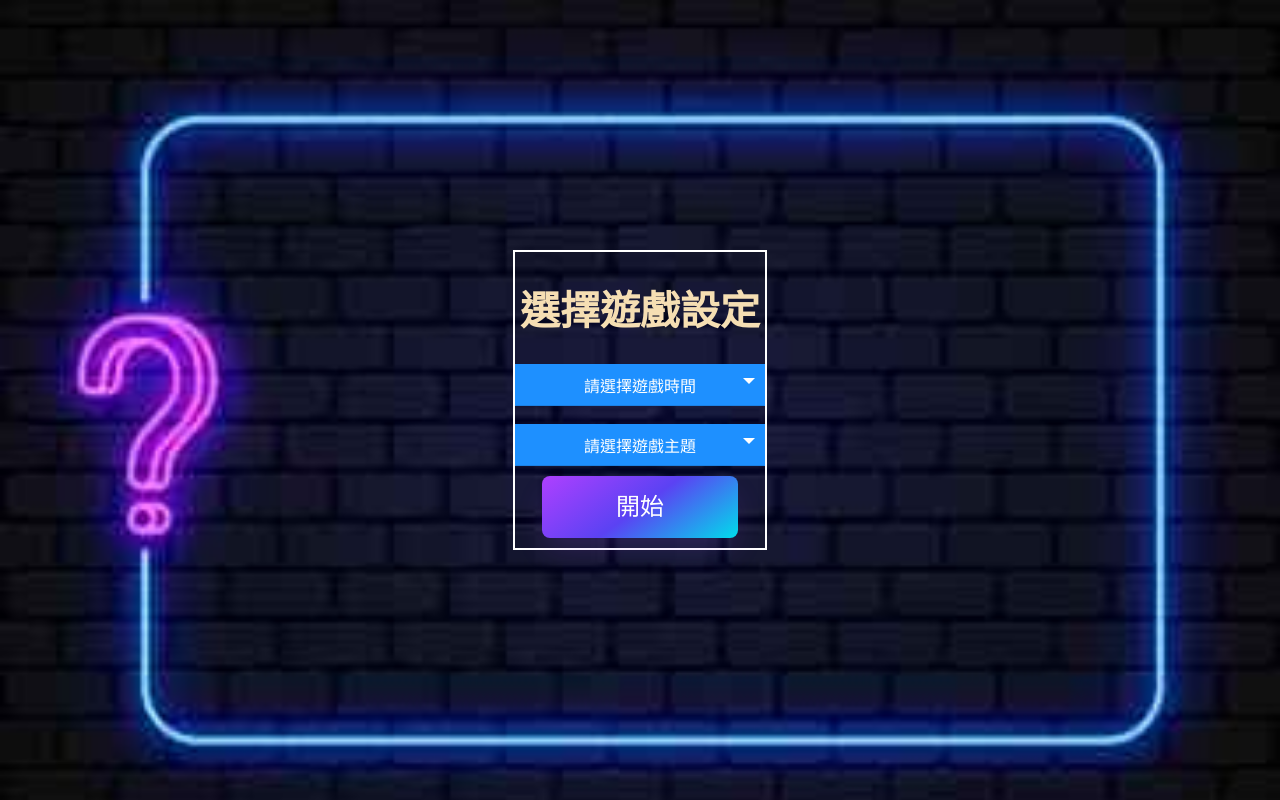
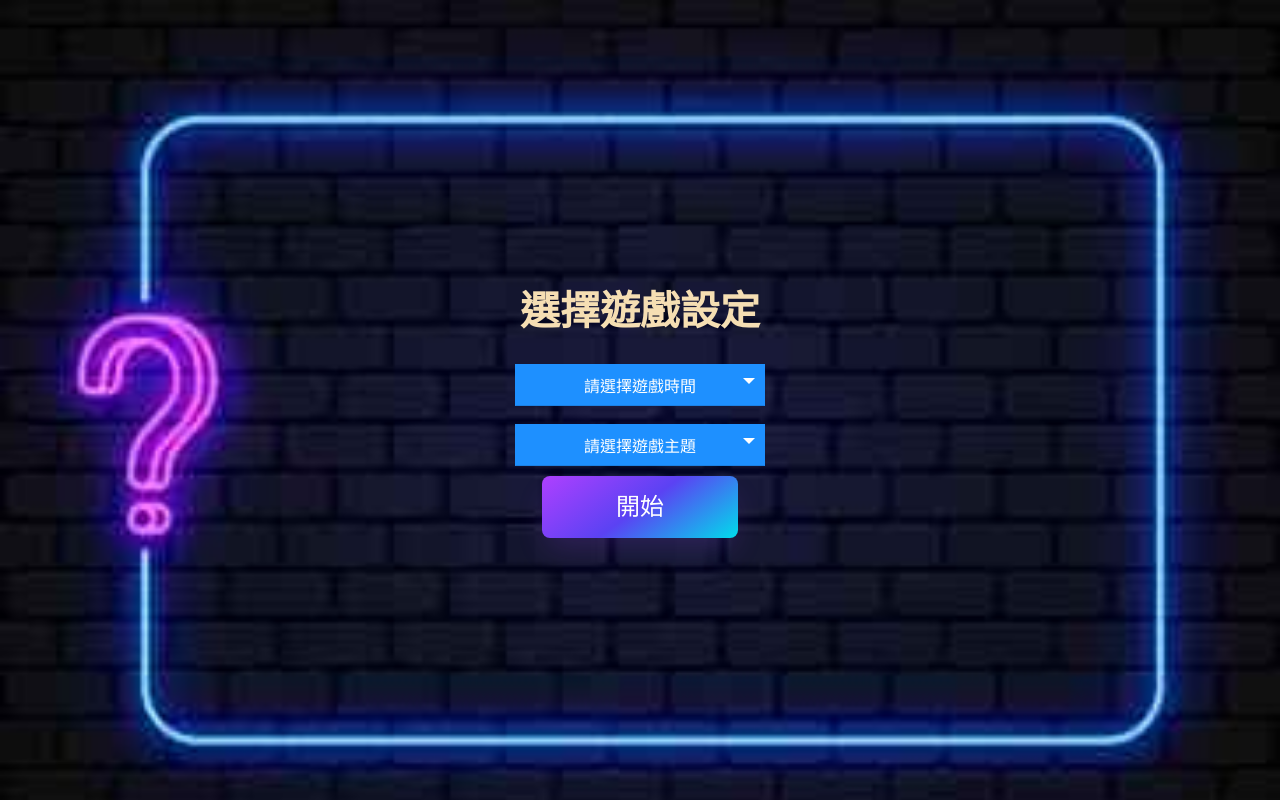
Before and after one commit to HK-Tommy/GameParty, a plain HTML site: page BigTV/game.html in a window 1280 px wide. Drawn offline with Linux system fonts and the light colour scheme.

Commit message:
更新 styles.css

```diff
--- a/BigTV/styles.css
+++ b/BigTV/styles.css
@@ -17,8 +17,8 @@ h1, h2 {
 
 #game-container {
     text-align: center;
-    border: 2px solid white;
-    /* padding: 100px;
+    padding: 100px;
+    /*border: 2px solid white;
     box-shadow: 0px 0px 10px rgba(0, 0, 0, 0.1);*/
 }
 
```
